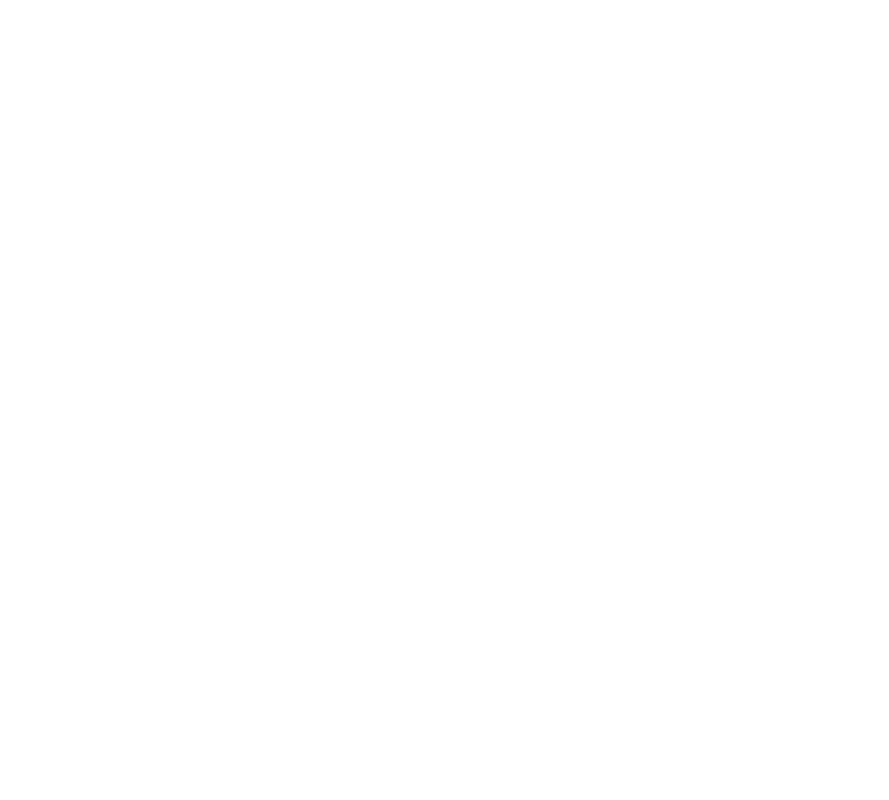
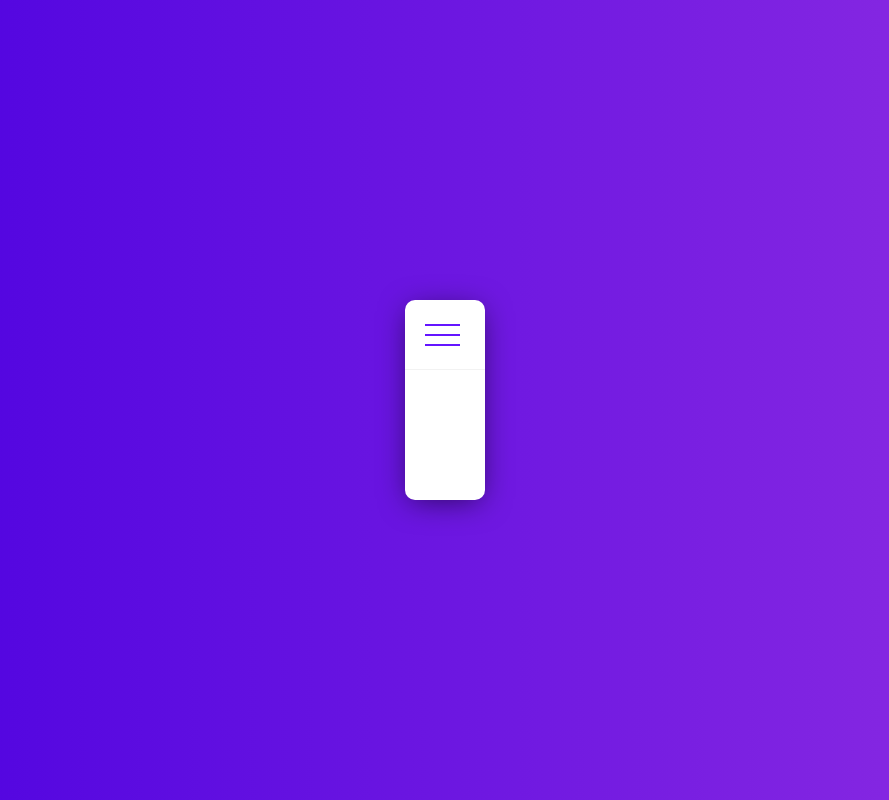
Before and after one commit to Dz-LevelZero/Animated-Navigation-Menu, a plain HTML site: page index.html in a window 1280 px wide. Shown: the whole page, without its empty margins (195-1084 px from the left). Drawn offline with Linux system fonts and the light colour scheme.

Commit message:
Navigation and Toggle Menu

```diff
--- a/index.html
+++ b/index.html
@@ -18,6 +18,19 @@
 </head>
 
 <body>
+  <div class="navigation">
+    <div class="menu_toggle">
 
+    </div>
+  </div>
+
+  <script>
+    const menuToggle = document.querySelector('.menu_toggle');
+    const navigation = document.querySelector('.navigation');
+
+    menuToggle.addEventListener('click', () => {
+      navigation.classList.toggle('active');
+    });
+  </script>
 </body>
 </html>
--- a/style.css
+++ b/style.css
@@ -0,0 +1,74 @@
+@import url("https://fonts.googleapis.com/css?family=Ubuntu:300,400,500,700&display=swap");
+
+* {
+    margin: 0;
+    padding: 0;
+    box-sizing: border-box;
+    font-family: 'Ubuntu', sans-serif;
+}
+
+body {
+    display: flex;
+    justify-content: center;
+    align-items: center;
+    min-height: 100vh;
+    background: linear-gradient(to right, #4A00E0, #8E2DE2);
+}
+
+.navigation {
+    display: flex;
+    flex-direction: column;
+    align-items: flex-end;
+    width: 80px;
+    min-height: 200px;
+    background-color: #fff;
+    border-radius: 10px;
+    box-shadow: 0 5px 30px -5px rgba(0, 0, 0, 0.6);
+    transition: 0.5s;
+}
+
+.navigation.active {
+    width: 400px;
+}
+
+.navigation .menu_toggle {
+    display: flex;
+    align-items: center;
+    position: relative;
+    width: 80px;
+    height: 70px;
+    cursor: pointer;
+    padding: 0 20px;
+    width: 100%;
+    border-bottom: 1px solid rgba(0, 0, 0, 0.05);
+}
+
+.navigation .menu_toggle::before {
+    content: "";
+    position: absolute;
+    width: 35px;
+    height: 2px;
+    background: #6415FF;
+    transform: translateY(-10px);
+    transition: 0.5s;
+}
+
+.navigation .menu_toggle::after {
+    content: "";
+    position: absolute;
+    width: 35px;
+    height: 2px;
+    background: #6415FF;
+    transform: translateY(10px);
+    transition: 0.5s;
+    box-shadow: 0 -10px #6415FF;
+}
+
+.navigation.active .menu_toggle::before {
+    transform: translateY(0px) rotate(45deg);
+}
+
+.navigation.active .menu_toggle::after {
+    transform: translateY(0px) rotate(-45deg);
+    box-shadow: 0 0 #6415FF;
+}
```
Lines whose indentation alone changed are shown as unchanged.
